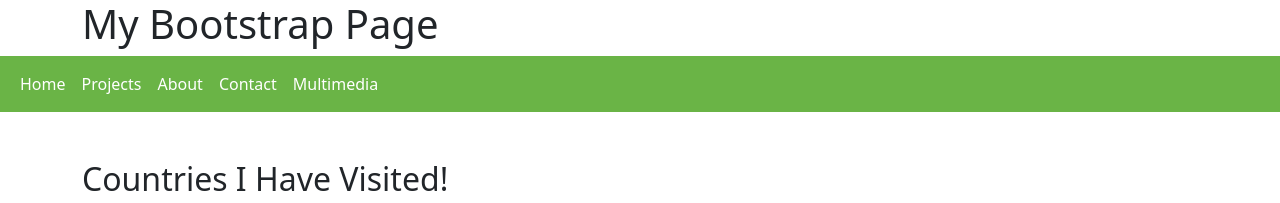
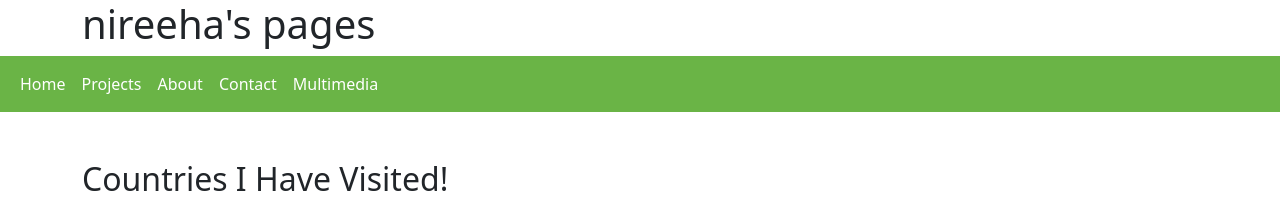
Before and after one commit to nireehay/css424-project, a plain HTML site: page index.html in a window 1280 px wide. Shown: the top 203 px of the page. Drawn offline with nearby package versions, Linux system fonts and the light colour scheme.

Commit message:
Update index.html

```diff
--- a/index.html
+++ b/index.html
@@ -3,7 +3,7 @@
 	<head>
 		<meta charset="utf-8">
 		<meta name="viewport" content="width=device-width, initial-scale=1">
-		<title>My Bootstrap Page</title>
+		<title>nireeha's pages</title>
 		<link href="https://cdn.jsdelivr.net/npm/bootstrap@5.3.2/dist/css/bootstrap.min.css" rel="stylesheet" integrity="sha384-T3c6CoIi6uLrA9TneNEoa7RxnatzjcDSCmG1MXxSR1GAsXEV/Dwwykc2MPK8M2HN" crossorigin="anonymous">
 		<link href="style.css" rel="stylesheet">
 	</head>
@@ -12,7 +12,7 @@
 			<div class="container">
 				<div class="row">
 					<div class="col">
-						<h1>My Bootstrap Page</h1>
+						<h1>nireeha's pages</h1>
 					</div>
 				</div>
 			</div>
```
